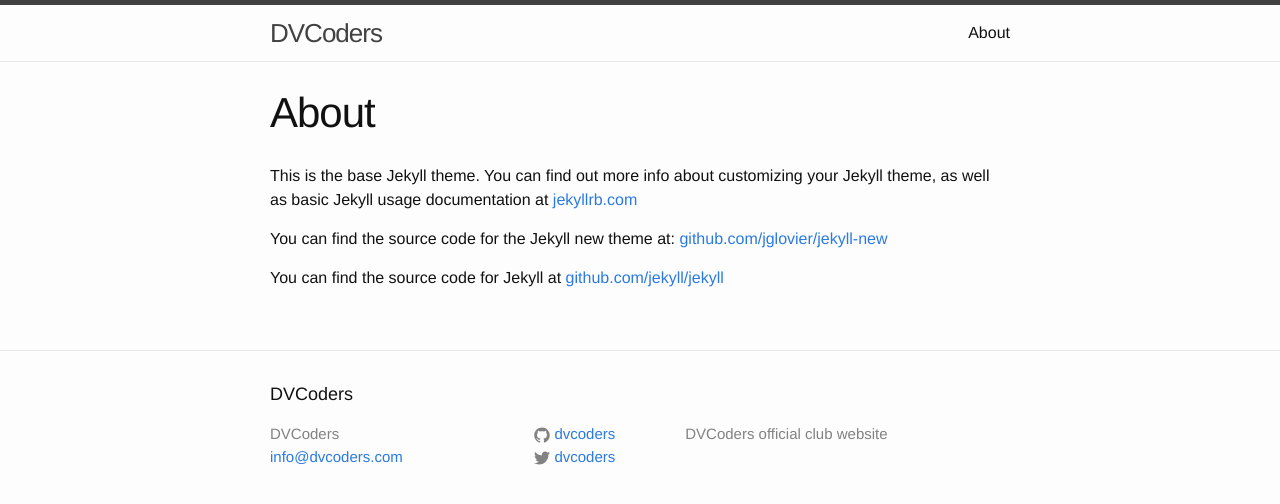
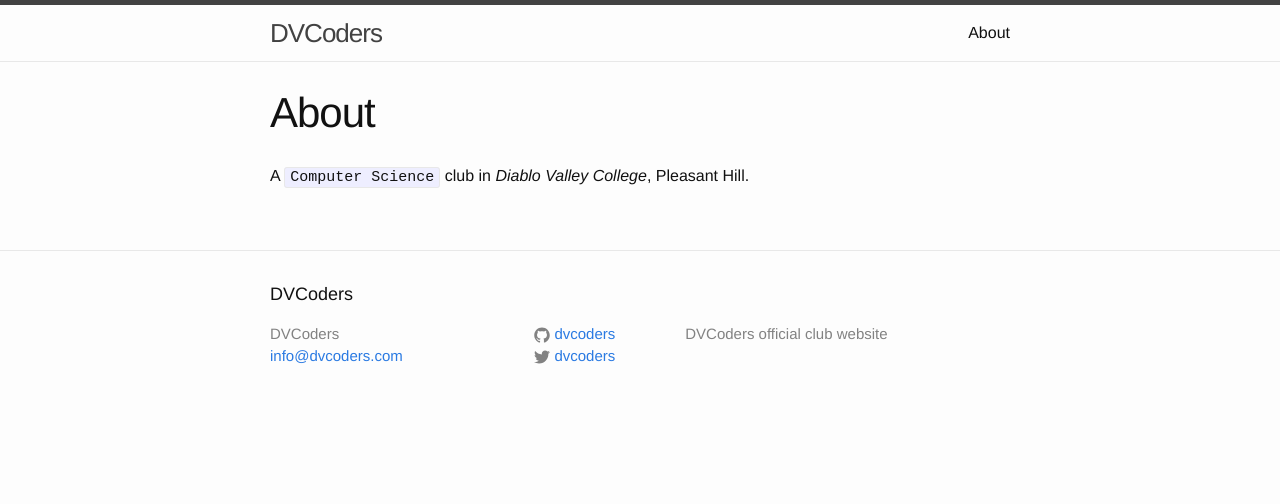
Before and after one commit to dvcoders/dvcoders.github.io, a Jekyll site: the page built from about.md, in a window 1280 px wide. Shown: the top 504 px of the page. Built offline with Jekyll 4.4.1, drawn with Linux system fonts in a browser that asks for light colours.

Commit message:
Update About page

```diff
--- a/about.md
+++ b/about.md
@@ -3,9 +3,4 @@
 title: About
 permalink: /about/
 ---
-
-This is the base Jekyll theme. You can find out more info about customizing your Jekyll theme, as well as basic Jekyll usage documentation at [jekyllrb.com](http://jekyllrb.com/)
-
-You can find the source code for the Jekyll new theme at: [github.com/jglovier/jekyll-new](https://github.com/jglovier/jekyll-new)
-
-You can find the source code for Jekyll at [github.com/jekyll/jekyll](https://github.com/jekyll/jekyll)
+A `Computer Science` club in *Diablo Valley College*, Pleasant Hill.
```
